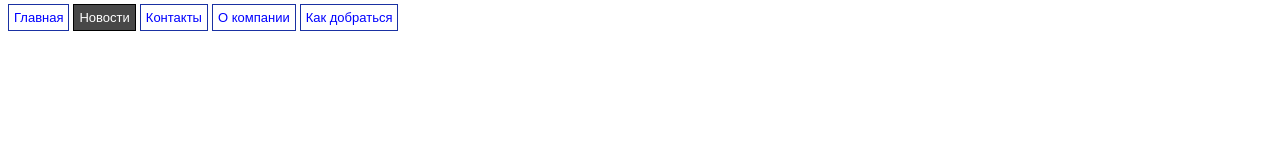
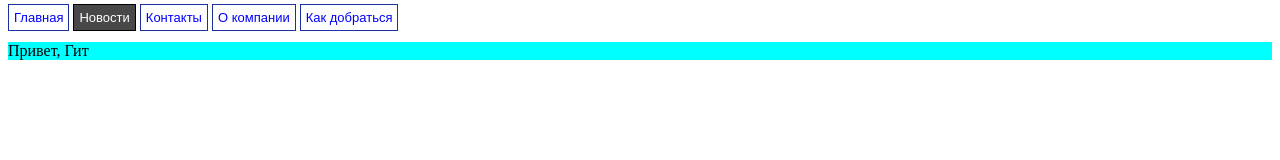
Before and after one commit to ArchibaldKronin/first, a plain HTML site: page N6/index.html in a window 1280 px wide. Drawn offline with Linux system fonts and the light colour scheme.

Commit message:
Added "Привет, Гит"

```diff
--- a/N6/index.html
+++ b/N6/index.html
@@ -17,6 +17,9 @@
             <li><a href="">Контакты</a></li>
             <li><a href="">О компании</a></li>
             <li><a href="">Как добраться</a></li>
+            <div style="background-color: aqua;">
+                <p>Привет, Гит</p>
+            </div>
         </ul>
     </div>
 </body>
```
